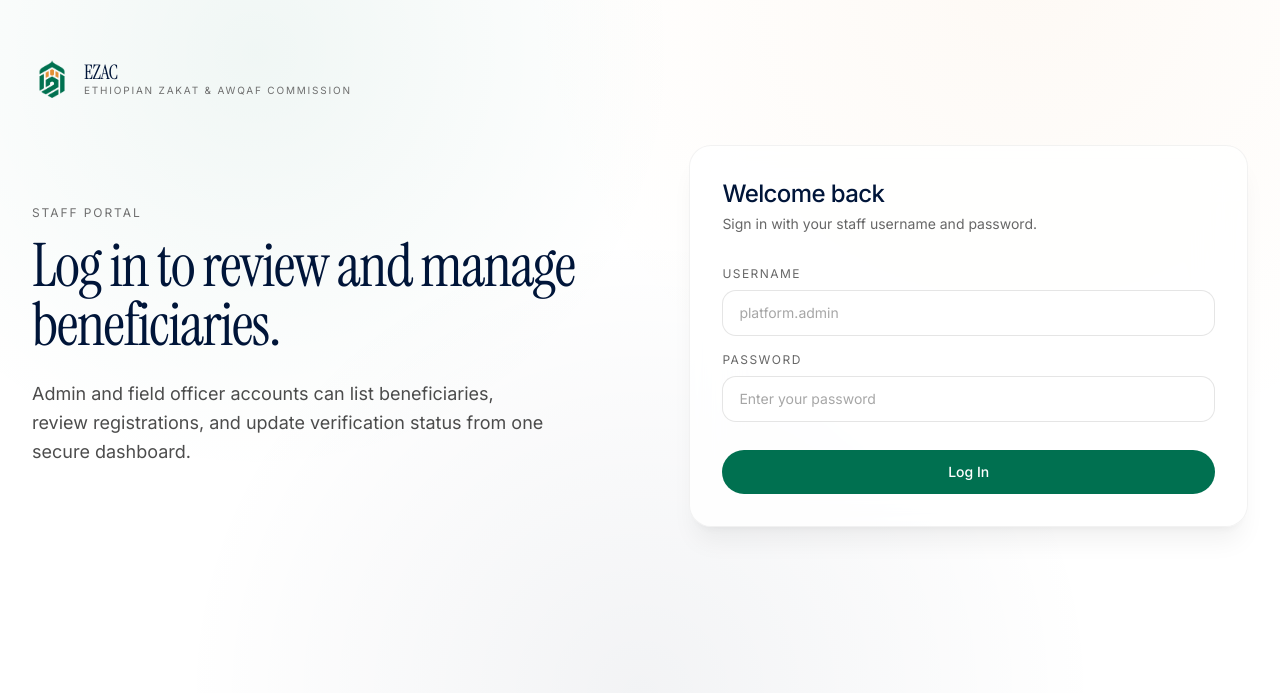
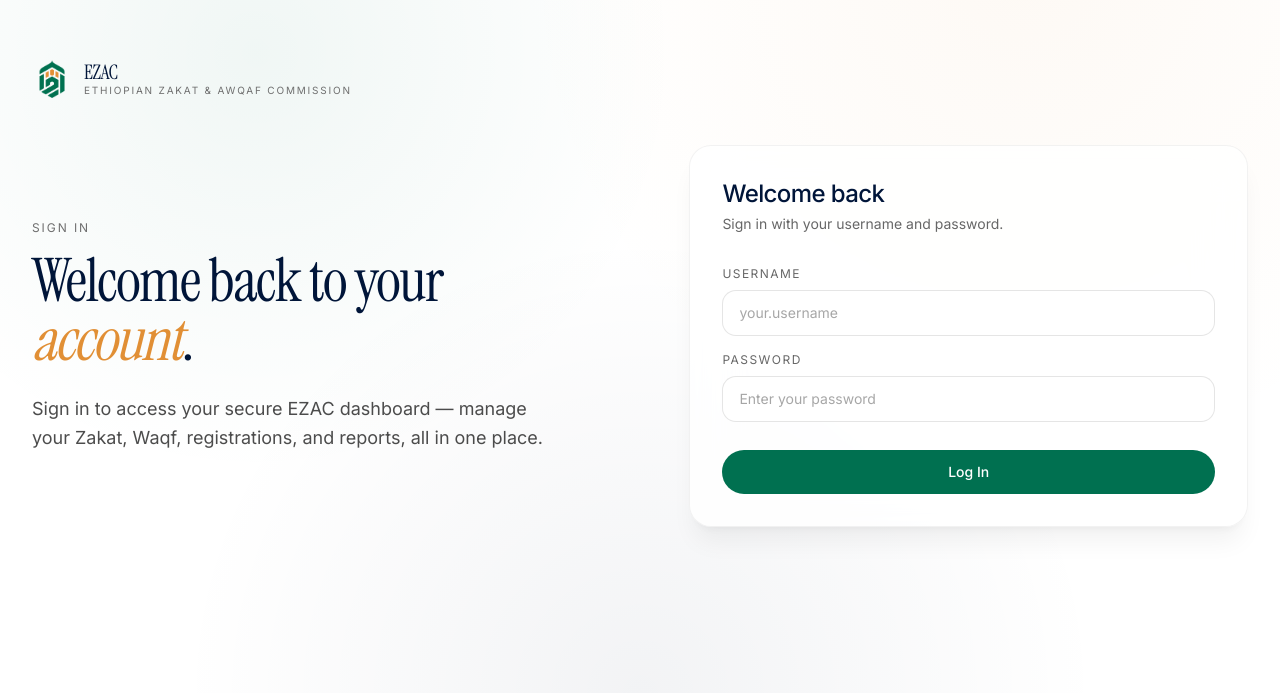
Before and after one commit to MuhidinM/ezac, a Next.js app: page /login in a window 1280 px wide. Shown: the part 107-800 px from the top of the page. Built offline with nearby package versions, Linux system fonts and the light colour scheme.

Commit message:
Make login copy user-type agnostic
The login is shared by all user types, not just staff. Drop the
"Staff portal" framing and beneficiary-management wording in favour of
neutral, welcoming copy, and use a generic username placeholder.

Co-Authored-By: Claude Opus 4.8 <noreply@anthropic.com>

```diff
--- a/app/login/page.tsx
+++ b/app/login/page.tsx
@@ -44,18 +44,21 @@ export default function LoginPage() {
               className="text-xs uppercase tracking-[0.16em]"
               style={{ color: "#6F6F6F" }}
             >
-              Staff portal
+              Sign in
             </p>
             <h1
               className="mt-4 max-w-xl font-serif-display text-5xl leading-[0.98] tracking-tight md:text-6xl"
               style={{ color: "#001539" }}
             >
-              Log in to review and manage beneficiaries.
+              Welcome back to your{" "}
+              <span className="italic" style={{ color: "#e18f35" }}>
+                account
+              </span>
+              .
             </h1>
             <p className="mt-6 max-w-lg text-base leading-relaxed text-black/70 md:text-lg">
-              Admin and field officer accounts can list beneficiaries, review
-              registrations, and update verification status from one secure
-              dashboard.
+              Sign in to access your secure EZAC dashboard — manage your Zakat,
+              Waqf, registrations, and reports, all in one place.
             </p>
           </div>
 
@@ -64,7 +67,7 @@ export default function LoginPage() {
               Welcome back
             </h2>
             <p className="mt-1 text-sm text-black/60">
-              Sign in with your staff username and password.
+              Sign in with your username and password.
             </p>
 
             <Suspense fallback={<p className="mt-8 text-sm text-black/60">Loading...</p>}>
--- a/components/auth/login-form.tsx
+++ b/components/auth/login-form.tsx
@@ -73,7 +73,7 @@ export function LoginForm() {
           autoComplete="username"
           value={username}
           onChange={(event) => setUsername(event.target.value)}
-          placeholder="platform.admin"
+          placeholder="your.username"
           required
           className="w-full rounded-xl border border-black/10 bg-white px-4 py-3 text-sm text-[#001539] placeholder:text-black/35 outline-none transition focus:border-[#007050] focus:ring-2 focus:ring-[#007050]/20"
         />
```
